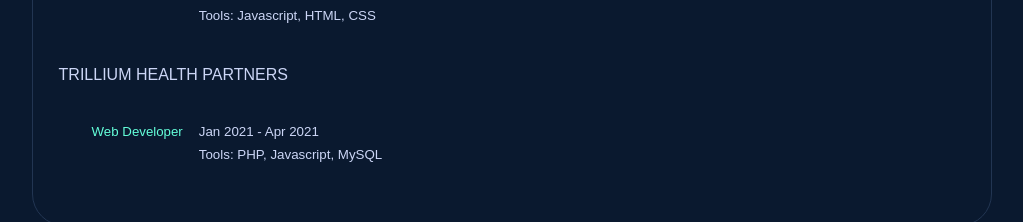
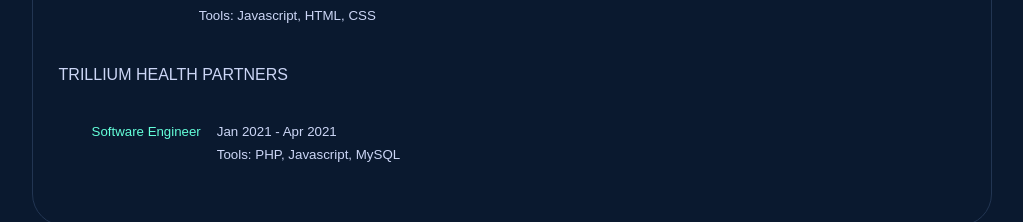
Before and after one commit to raghadasfour-02/personal-portfolio-2.0, a React (Create React App) app: page / in a window 1280 px wide. Shown: the part 1400-1622 px from the top of the page, without its empty margins (128-1151 px from the left). Built offline with nearby package versions, Linux system fonts and the light colour scheme.

Commit message:
Setup 'Extracurriculars' Section

```diff
--- a/src/components/experience/experience.jsx
+++ b/src/components/experience/experience.jsx
@@ -35,7 +35,7 @@
 
             <h4>TRILLIUM HEALTH PARTNERS</h4>
             <article className='about__card'>
-              <h5>Web Developer</h5>
+              <h5>Software Engineer</h5>
               <small>Jan 2021 - Apr 2021 <br />
               Tools: PHP, Javascript, MySQL
               </small>
```
Also changed, not shown: src/components/extracurriculars/Extracurriculars.jsx (+7 -0 lines), src/components/extracurriculars/extracurriculars.css (added).
